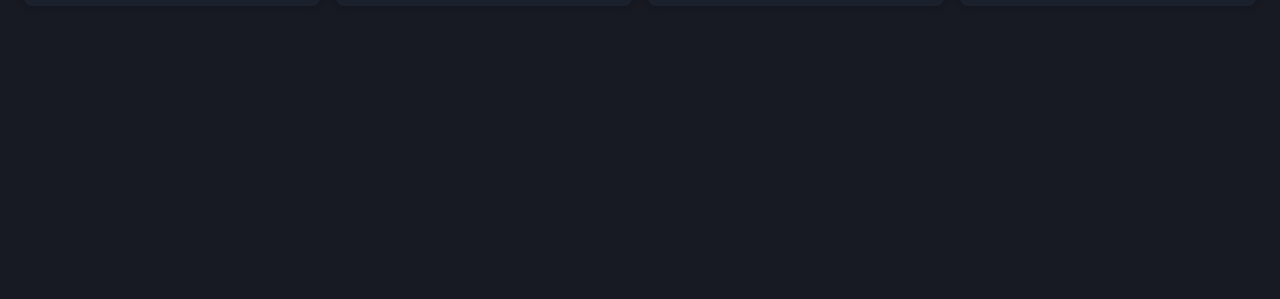
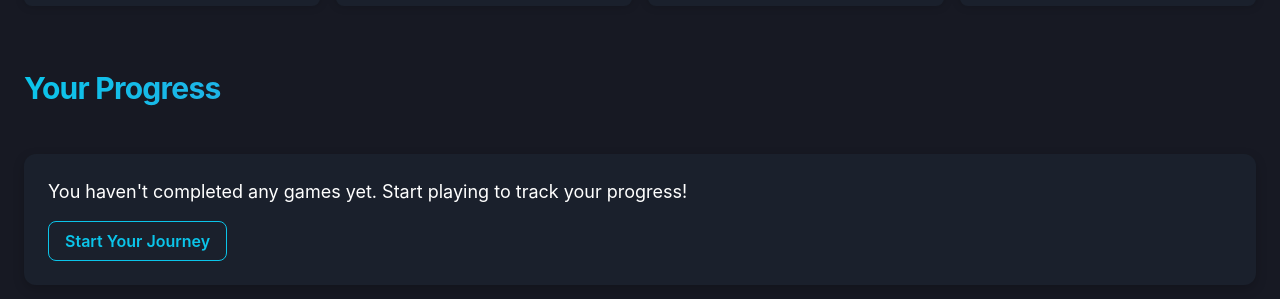
Before and after one commit to IonutzHerbil/bitstone-contest, a React (Create React App) app: page / in a window 1280 px wide. Shown: the part 765-1064 px from the top of the page. Before the commit the page ends 803 px from the top, so only its background shows below. Built offline with nearby package versions, Linux system fonts and the light colour scheme; no server answers; sample sign-in values are in the browser's storage.

Commit message:
Now it works 95%

```diff
--- a/package.json
+++ b/package.json
@@ -10,6 +10,7 @@
     "@testing-library/jest-dom": "^5.17.0",
     "@testing-library/react": "^13.4.0",
     "@testing-library/user-event": "^13.5.0",
+    "ajv": "^8.17.1",
     "axios": "^1.5.1",
     "bcryptjs": "^2.4.3",
     "cors": "^2.8.5",
@@ -33,9 +34,7 @@
     "dev": "concurrently \"npm run start\" \"npm run server\"",
     "build": "react-scripts build",
     "test": "react-scripts test",
-    "eject": "react-scripts eject",
-    "server": "node src/server/server.js",
-    "dev": "concurrently \"npm run start\" \"npm run server\""
+    "eject": "react-scripts eject"
   },
   "eslintConfig": {
     "extends": [
--- a/src/App.js
+++ b/src/App.js
@@ -386,8 +386,6 @@ function App() {
               isCompact={true} // Add a compact prop for the homepage view
             />
 
-            {completedGames.length > 0 && (
-              <>
             <Heading size="lg" mt={8} mb={4}>Your Progress</Heading>
             <Box
               bg="gray.800"
@@ -395,6 +393,8 @@ function App() {
               borderRadius="xl"
               boxShadow="0 4px 12px rgba(0, 0, 0, 0.2)"
             >
+              {completedGames.length > 0 ? (
+                <>
                   <Text fontSize="lg" mb={2}>
                     You've completed {completedGames.length} out of {gameTypes.length} games!
                   </Text>
@@ -406,9 +406,23 @@ function App() {
                   >
                     Continue Your Journey
                   </Button>
-                </Box>
+                </>
+              ) : (
+                <>
+                  <Text fontSize="lg" mb={2}>
+                    You haven't completed any games yet. Start playing to track your progress!
+                  </Text>
+                  <Button
+                    variant="outline"
+                    colorScheme="cyan"
+                    mt={2}
+                    onClick={() => setCurrentView('game')}
+                  >
+                    Start Your Journey
+                  </Button>
                 </>
               )}
+            </Box>
           </VStack>
         );
     }
--- a/src/components/LocationDisplay.js
+++ b/src/components/LocationDisplay.js
@@ -1,4 +1,4 @@
-import React, { useState } from 'react';
+import React, { useState, useEffect } from 'react';
 import {
   Box,
   VStack,
@@ -28,6 +28,42 @@ const LocationDisplay = ({ location, showSaveButton = false }) => {
   const toast = useToast();
 
   const isLoggedIn = !!localStorage.getItem('token');
+
+  // Check if the location is already saved when the component mounts
+  useEffect(() => {
+    const checkIfSaved = async () => {
+      try {
+        const token = localStorage.getItem('token');
+
+        if (token) {
+          // Check server if logged in
+          const response = await fetch(`${config.apiBaseUrl}/api/auth/locations`, {
+            method: 'GET',
+            headers: {
+              'Authorization': `Bearer ${token}`,
+            },
+          });
+
+          if (response.ok) {
+            const data = await response.json();
+            const locationExists = data.locations.some(loc => loc.id === location.id);
+            setIsSaved(locationExists);
+          }
+        } else {
+          // Check localStorage if not logged in
+          const savedLocations = JSON.parse(localStorage.getItem('savedLocations') || '[]');
+          const locationExists = savedLocations.some(loc => loc.id === location.id);
+          setIsSaved(locationExists);
+        }
+      } catch (err) {
+        console.error('Error checking if location is saved:', err);
+      }
+    };
+
+    if (showSaveButton && location) {
+      checkIfSaved();
+    }
+  }, [location, showSaveButton]);
 
   const handleSave = async () => {
     setIsLoading(true);
--- a/src/components/Login.js
+++ b/src/components/Login.js
@@ -83,6 +83,9 @@ const Login = ({ onLogin }) => {
     setIsLoading(true);
 
     try {
+      // Add logging for debugging
+      console.log(`Attempting to login with API URL: ${config.apiBaseUrl}/api/auth/login`);
+
       const response = await fetch(`${config.apiBaseUrl}/api/auth/login`, {
         method: 'POST',
         headers: {
@@ -90,6 +93,17 @@ const Login = ({ onLogin }) => {
         },
         body: JSON.stringify({ username, password }),
       });
+
+      console.log('Login response status:', response.status);
+      console.log('Login response headers:', [...response.headers.entries()]);
+
+      // Check content type before parsing as JSON
+      const contentType = response.headers.get("content-type");
+      if (!contentType || !contentType.includes("application/json")) {
+        const textResponse = await response.text();
+        console.error("Received non-JSON response:", textResponse);
+        throw new Error("The server returned an invalid response. Please try again later.");
+      }
 
       const data = await response.json();
 
@@ -113,6 +127,7 @@ const Login = ({ onLogin }) => {
         isClosable: true,
       });
     } catch (error) {
+      console.error('Login error:', error);
       toast({
         title: 'Error',
         description: error.message,
--- a/src/config.js
+++ b/src/config.js
@@ -1,4 +1,6 @@
 const config = {
+  // Make sure the URL doesn't include the path segment we add in the login component
+  // If apiBaseUrl already has '/api', we don't want to duplicate it in the fetch calls
   apiBaseUrl: process.env.REACT_APP_API_URL || 'http://localhost:5000'
 };
 
--- a/src/server/server.js
+++ b/src/server/server.js
@@ -23,8 +23,8 @@ mongoose.connect(process.env.MONGODB_URI, {
 .catch((error) => console.error('MongoDB connection error:', error));
 
 app.use(cors());
-app.use(express.json({ limit: '0' }));
-app.use(express.urlencoded({ limit: '0', extended: true }));
+app.use(express.json({ limit: '50mb' }));
+app.use(express.urlencoded({ limit: '50mb', extended: true }));
 
 // Configure multer for handling file uploads
 const storage = multer.memoryStorage();
```
Lines whose indentation alone changed are shown as unchanged.
